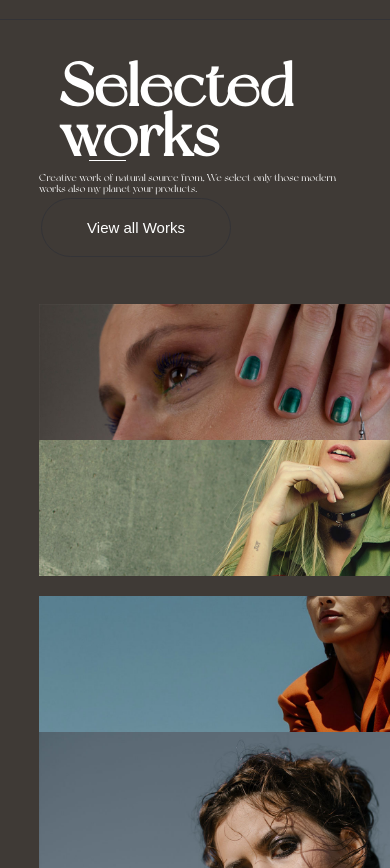
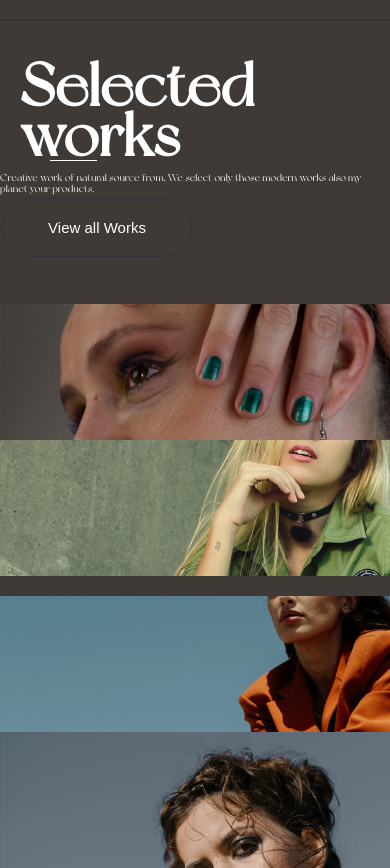
Before and after one commit to oschwill/fashion-for-passion, a plain HTML site: page index.html in a window 390 px wide. Shown: the part 3283-4151 px from the top of the page. Drawn offline with Linux system fonts and the light colour scheme; a web font is replaced by a local one.

Commit message:
Korrektur mobile images

```diff
--- a/assets/css/styles.css
+++ b/assets/css/styles.css
@@ -821,6 +821,10 @@ header {
     padding-bottom: 92.5px;
   }
 
+  .selected-work-section {
+    margin: 0;
+  }
+
   .selected-work-section .selected-text,
   .blogs-section .selected-text,
   .blogs-gallery {
```
